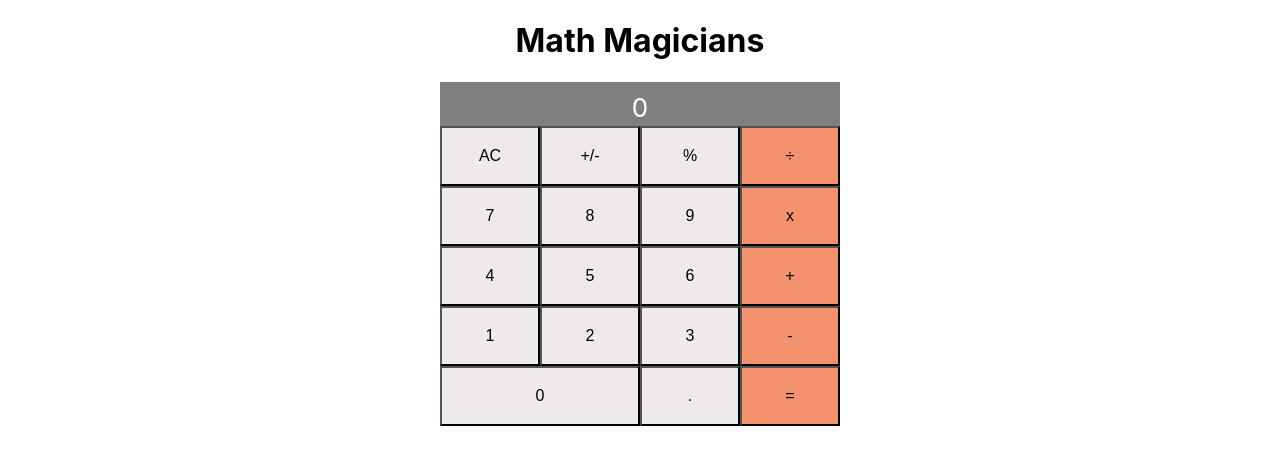
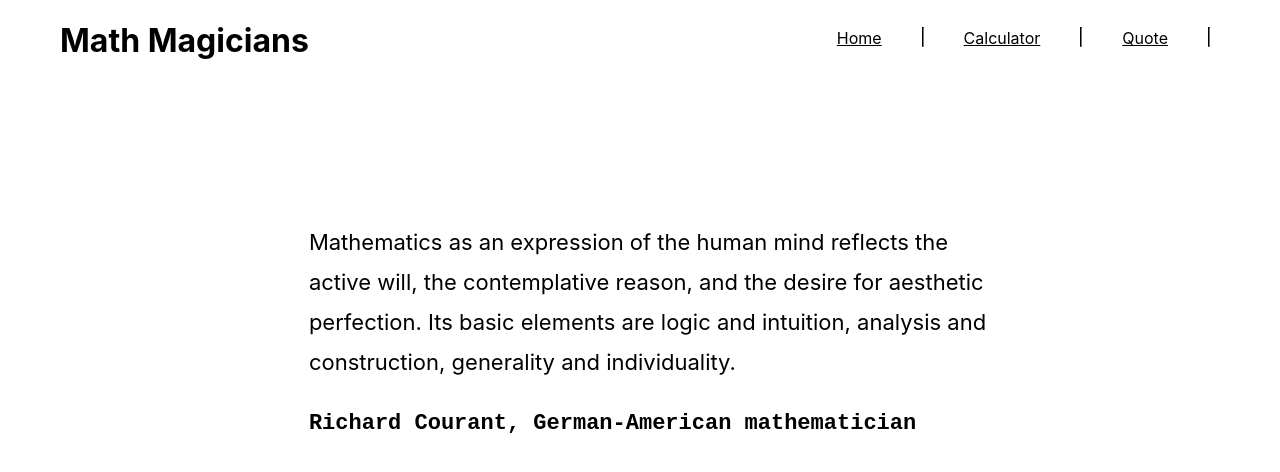
Before and after one commit to cyrilmuchemi/Math-Magicians, a React (Create React App) app: page / in a window 1280 px wide. Shown: the top 472 px of the page. Built offline with nearby package versions, Linux system fonts and the light colour scheme.

Commit message:
Add Home, Navigation & Quote component. Add code to the components

```diff
--- a/package.json
+++ b/package.json
@@ -9,6 +9,7 @@
     "big.js": "^6.2.0",
     "react": "^18.2.0",
     "react-dom": "^18.2.0",
+    "react-router-dom": "^6.3.0",
     "react-scripts": "5.0.1",
     "web-vitals": "^2.1.4"
   },
--- a/src/App.css
+++ b/src/App.css
@@ -1,17 +1,30 @@
 .App {
-  text-align: center;
+  display: flex;
+  position: relative;
 }
 
 .Calculator {
   display: flex;
+  margin-top: 200px;
   flex-direction: column;
+  padding-left: 200px;
+  margin-left: 150px;
   justify-content: center;
   width: 100%;
 }
 
+h1 {
+  padding-left: 60px;
+}
+
+h2 {
+  position: absolute;
+  margin-top: 160px;
+  margin-left: -200px;
+}
+
 .display {
   background-color: gray;
-  align-self: center;
   height: 44px;
   font-size: 36px;
   width: 400px;
@@ -37,3 +50,54 @@ button {
 .orange {
   background-color: rgba(242, 123, 80, 0.819);
 }
+
+.Navigation {
+  display: flex;
+  position: absolute;
+  right: 70px;
+  margin-top: 12px;
+}
+
+ul {
+  display: inherit;
+  list-style: none;
+  cursor: pointer;
+  text-decoration: underline;
+  gap: 40px;
+}
+
+li:hover {
+  color: blue;
+}
+
+hr {
+  color: #181818;
+  background-color: #0e0d0d;
+  height: 18px;
+  margin-top: -1px;
+  border-color: #292727;
+}
+
+.Lorem-ipsum {
+  position: absolute;
+  margin-top: 220px;
+  gap: 50px;
+  width: 800px;
+}
+
+p {
+  font-size: 22px;
+  line-height: 40px;
+}
+
+.math-quote {
+  position: absolute;
+  margin-top: 200px;
+  width: 700px;
+}
+
+.math-speaker {
+  font-weight: bold;
+  color: black;
+  font-family: 'Courier New', Courier, monospace;
+}
--- a/src/App.js
+++ b/src/App.js
@@ -1,13 +1,15 @@
 import React from 'react';
 import './App.css';
-import { Calculator } from './components/Calculator';
+import { Navigation } from './components/Navigation';
+import { Quote } from './components/Quote';
 
 export class App extends React.PureComponent {
   render() {
     return (
       <div className="App">
         <h1>Math Magicians</h1>
-        <Calculator />
+        <Navigation />
+        <Quote />
       </div>
     );
   }
--- a/src/components/Calculator.js
+++ b/src/components/Calculator.js
@@ -18,6 +18,9 @@ export const Calculator = () => {
 
   return (
     <div>
+      <div>
+        <h2>Lets do some math</h2>
+      </div>
       <div className="Calculator">
         <div className="display">
           <span>{total}</span>
--- /dev/null
+++ b/src/components/Navigation.js
@@ -0,0 +1,26 @@
+import React from 'react';
+
+export class Navigation extends React.PureComponent {
+  render() {
+    return (
+      <div className="Navigation">
+        <ul>
+          <li>
+            Home
+          </li>
+          <hr />
+          <li>
+            Calculator
+          </li>
+          <hr />
+          <li>
+            Quote
+          </li>
+          <hr />
+        </ul>
+      </div>
+    );
+  }
+}
+
+export default Navigation;
--- /dev/null
+++ b/src/components/Quote.js
@@ -0,0 +1,26 @@
+import React from 'react';
+
+export class Quote extends React.PureComponent {
+  render() {
+    return (
+      <div>
+        <div className="math-quote">
+          <p>
+            Mathematics as an expression of the human mind
+            reflects the active will, the contemplative reason,
+            and the desire for aesthetic perfection.
+            Its basic elements are logic and intuition,
+            analysis and construction, generality and individuality.
+          </p>
+          <div className="math-speaker">
+            <p>
+              Richard Courant, German-American mathematician
+            </p>
+          </div>
+        </div>
+      </div>
+    );
+  }
+}
+
+export default Quote;
--- a/src/index.js
+++ b/src/index.js
@@ -1,11 +1,14 @@
 import React from 'react';
 import ReactDOM from 'react-dom/client';
+import { BrowserRouter } from 'react-router-dom';
 import './index.css';
 import { App } from './App';
 
 const root = ReactDOM.createRoot(document.getElementById('root'));
 root.render(
   <React.StrictMode>
-    <App />
+    <BrowserRouter>
+      <App />
+    </BrowserRouter>
   </React.StrictMode>,
 );
```
Also changed, not shown: src/components/Home.js (added, +28 -0 lines), 1 other file (tests, documents, lock files or other folders).
